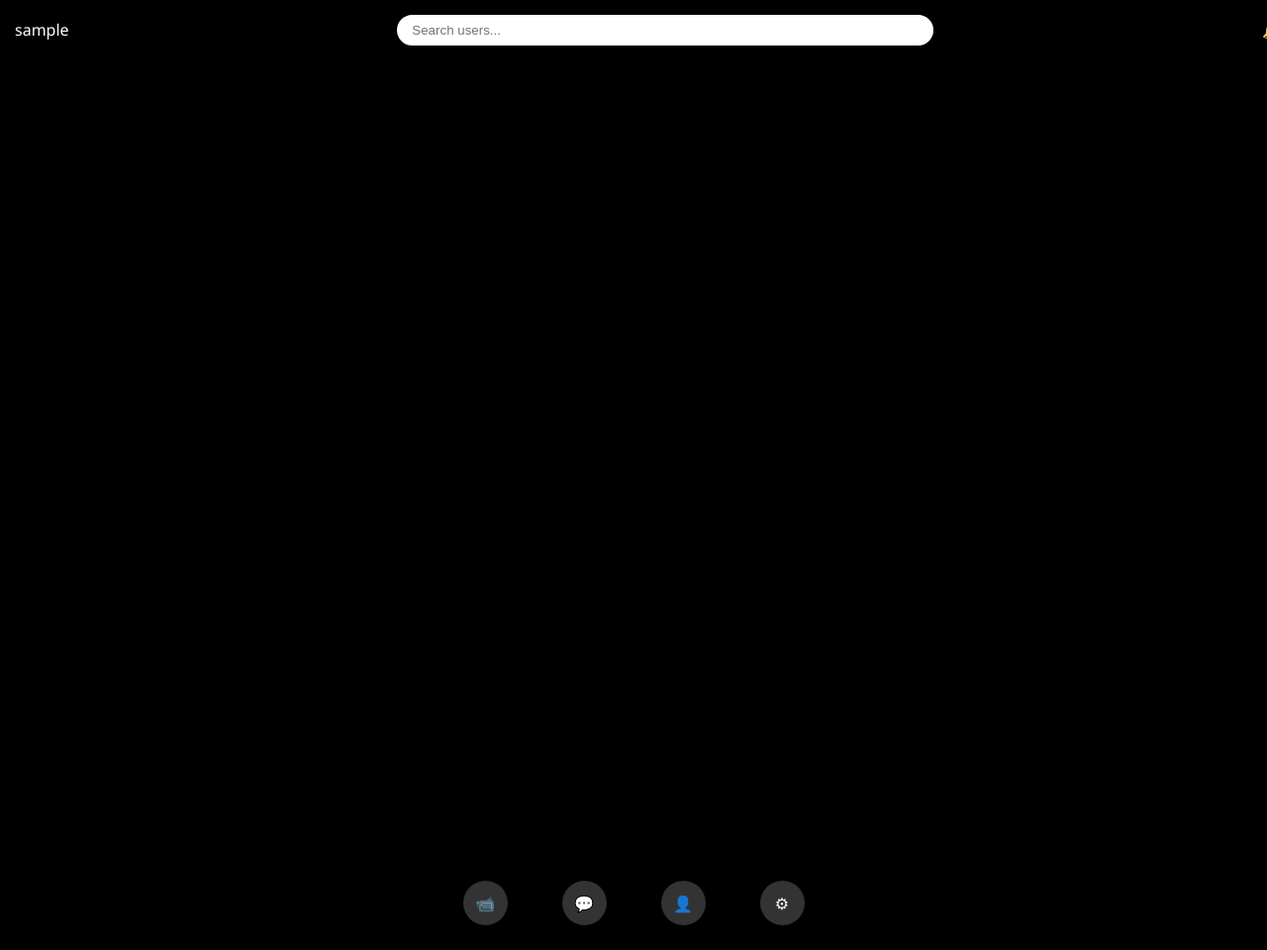
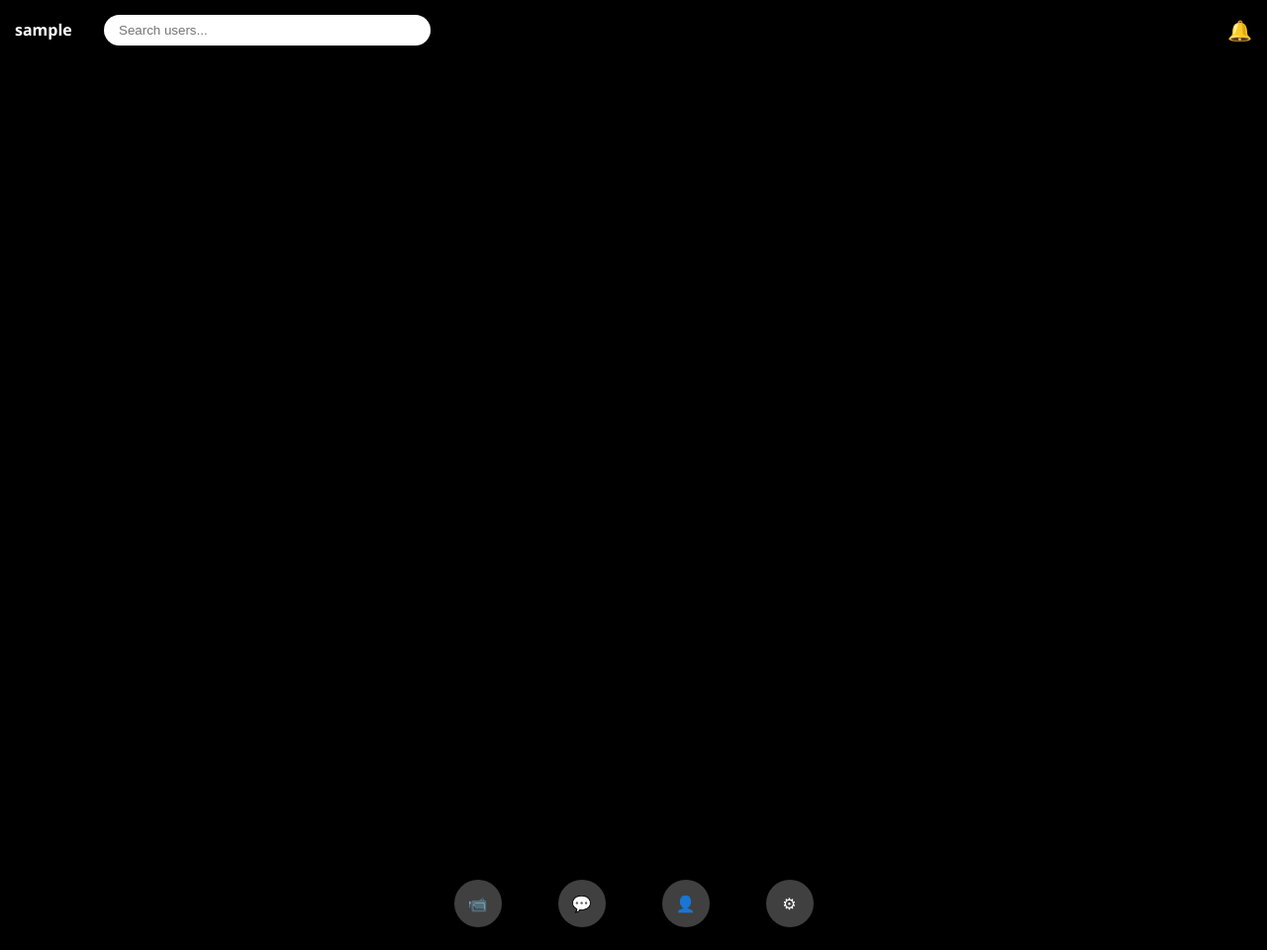
Before and after one commit to Ashwinor/talkk, a Flask app: page /home in a window 1280 px wide. Shown: the whole page at 99% size. Run offline with Flask 3, Linux system fonts and the light colour scheme; the visitor is signed in with stand-in values (Sample User, id 1).

Commit message:
Fixed bell, dark mode, nav bar & animations

```diff
--- a/static/home/home.css
+++ b/static/home/home.css
@@ -3,34 +3,45 @@ body{
   font-family:Segoe UI, sans-serif;
   background:#000;
   color:white;
+  overflow-x:hidden;
 }
 
 body.light{
-  background:#eee;
+  background:#f2f2f2;
   color:black;
 }
 
-/* TOP BAR */
+/* ========== TOP BAR ========== */
 .top-bar{
   position:fixed;
   top:0;
+  left:0;
   width:100%;
   height:60px;
-  background:rgba(0,0,0,0.7);
+  background:rgba(0,0,0,0.75);
   backdrop-filter:blur(20px);
   display:flex;
   align-items:center;
-  justify-content:space-between;
+  gap:10px;
   padding:0 15px;
+  box-sizing:border-box;
+  z-index:10;
 }
 
 body.light .top-bar{
-  background:rgba(0,0,0,0.85);
+  background:rgba(0,0,0,0.9);
   color:white;
 }
 
+.user{
+  min-width:80px;
+  font-weight:bold;
+}
+
+/* SEARCH BAR */
 .search{
-  width:40%;
+  flex:1;
+  max-width:300px;
   padding:8px 15px;
   border-radius:20px;
   border:none;
@@ -39,8 +50,11 @@ body.light .top-bar{
 
 /* BELL */
 .bell{
+  margin-left:auto;
+  font-size:20px;
   cursor:pointer;
 }
+
 .shake{
   animation:shake 0.4s;
 }
@@ -52,23 +66,25 @@ body.light .top-bar{
   100%{transform:rotate(0deg)}
 }
 
-/* NOTIFICATION PANEL */
+/* ========== NOTIFICATION PANEL ========== */
 .notify-panel{
   position:fixed;
   top:60px;
-  right:-300px;
-  width:250px;
+  right:-280px;
+  width:260px;
   height:100%;
-  background:rgba(0,0,0,0.8);
-  backdrop-filter:blur(20px);
+  background:rgba(0,0,0,0.85);
+  backdrop-filter:blur(25px);
   padding:20px;
   transition:0.5s;
+  z-index:15;
 }
+
 .notify-panel.show{
   right:0;
 }
 
-/* CENTER GLASS SETTINGS */
+/* ========== SETTINGS POPUP ========== */
 .settings-panel{
   position:fixed;
   top:50%;
@@ -76,7 +92,7 @@ body.light .top-bar{
   transform:translate(-50%,-50%) scale(0.7);
   width:90%;
   max-width:320px;
-  background:rgba(0,0,0,0.85);
+  background:rgba(0,0,0,0.9);
   backdrop-filter:blur(25px);
   border-radius:25px;
   padding:25px;
@@ -93,7 +109,6 @@ body.light .top-bar{
   transform:translate(-50%,-50%) scale(1);
 }
 
-/* SETTINGS BUTTONS */
 .setting-btn{
   background:rgba(255,255,255,0.18);
   padding:16px;
@@ -105,40 +120,42 @@ body.light .top-bar{
   box-shadow:0 0 20px rgba(255,255,255,0.25);
 }
 
-/* BOTTOM NAV */
+/* ========== BOTTOM NAV BAR ========== */
 .bottom-nav{
   position:fixed;
   bottom:15px;
   left:50%;
   transform:translateX(-50%);
   width:90%;
-  max-width:400px;
+  max-width:420px;
   height:65px;
-  background:rgba(0,0,0,0.85);
+  background:rgba(0,0,0,0.9);
   backdrop-filter:blur(20px);
   border-radius:40px;
   display:flex;
   justify-content:space-around;
   align-items:center;
+  z-index:10;
 }
 
 body.light .bottom-nav{
-  background:rgba(0,0,0,0.9);
+  background:rgba(0,0,0,0.95);
 }
 
+/* NAV BUTTONS */
 .nav-btn{
-  width:45px;
-  height:45px;
+  width:48px;
+  height:48px;
   border-radius:50%;
-  background:rgba(255,255,255,0.2);
+  background:rgba(255,255,255,0.25);
   display:flex;
   align-items:center;
   justify-content:center;
   cursor:pointer;
-  transition:0.3s;
+  transition:0.35s;
 }
 
 .nav-btn:hover{
   background:rgba(255,255,255,0.5);
-  transform:scale(1.15);
+  transform:scale(1.2);
 }
```
